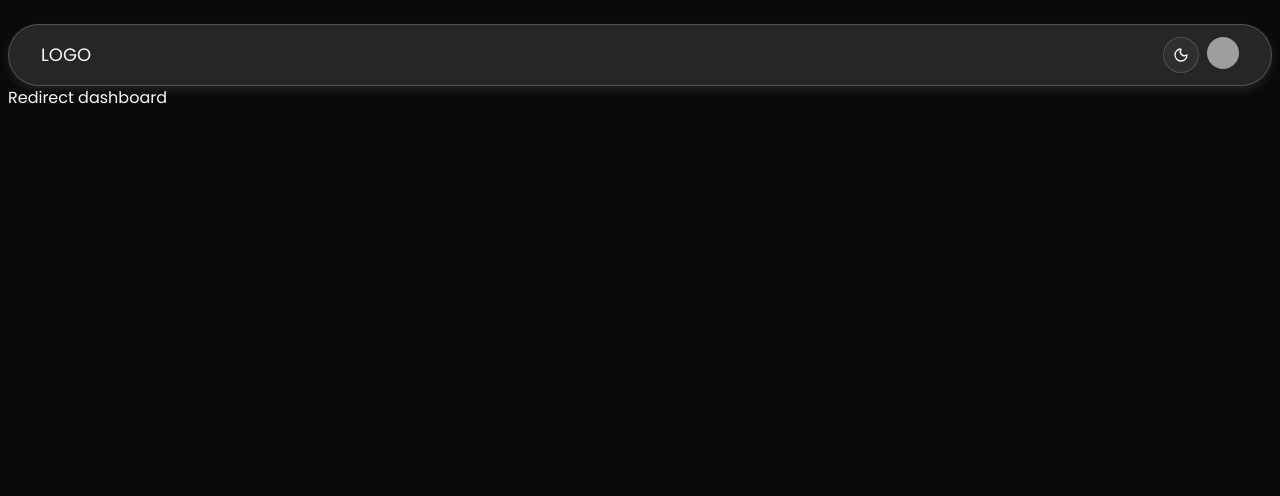
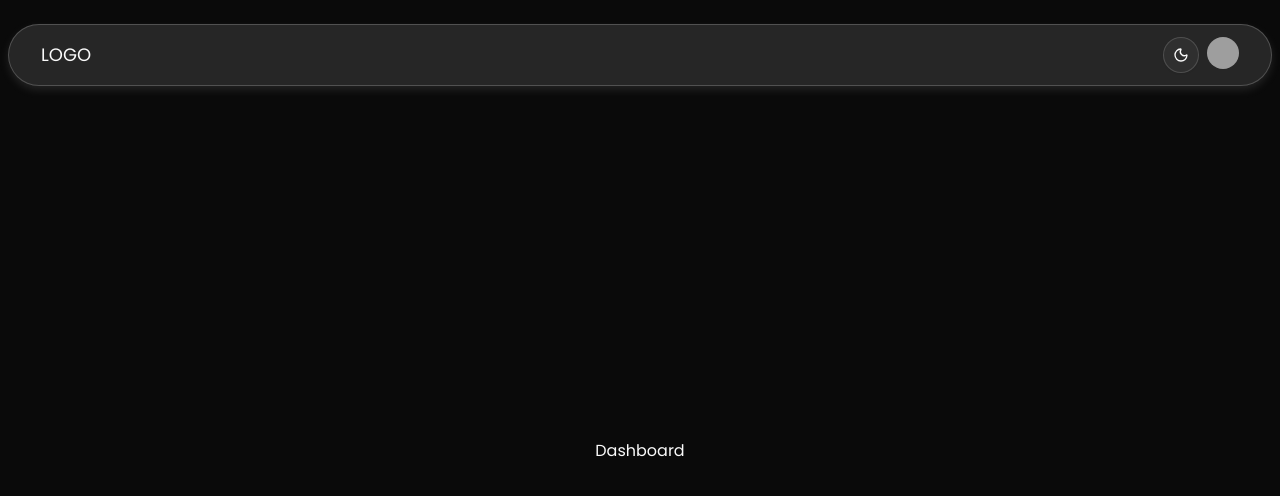
Before and after one commit to aashrith-raksh/cliply, a React (Vite) app: page /dashboard in a window 1280 px wide. Shown: the top 496 px of the page. Built offline with nearby package versions, Linux system fonts and the light colour scheme; no server answers; grey boxes are pictures that could not be loaded.

Commit message:
added dashboard page

```diff
--- a/src/App.tsx
+++ b/src/App.tsx
@@ -7,6 +7,7 @@ import { ThemeProvider } from "./Providers/ThemeProvider";
 import { LoginForm } from "./components/auth/LoginForm";
 import AuthLayout from "./pages/AuthLayout";
 import Register from "./components/Register";
+import Dashboard from "./pages/Dashboard";
 
 
 const router = createBrowserRouter([
@@ -15,6 +16,7 @@ const router = createBrowserRouter([
     element: <AppLayout />,
     children: [
       { index:true, element: <Home /> },
+      { path:'dashboard', element: <Dashboard /> },
       { path: 'link/:id', element: <Link /> },
       { path: ':id', element: <RedirectLink /> },
     ],
--- /dev/null
+++ b/src/pages/Dashboard.tsx
@@ -0,0 +1,11 @@
+import Section from '@/components/Section'
+
+const Dashboard = () => {
+  return (
+    <Section className='justify-center items-center'>
+        Dashboard
+    </Section>
+  )
+}
+
+export default Dashboard
```
